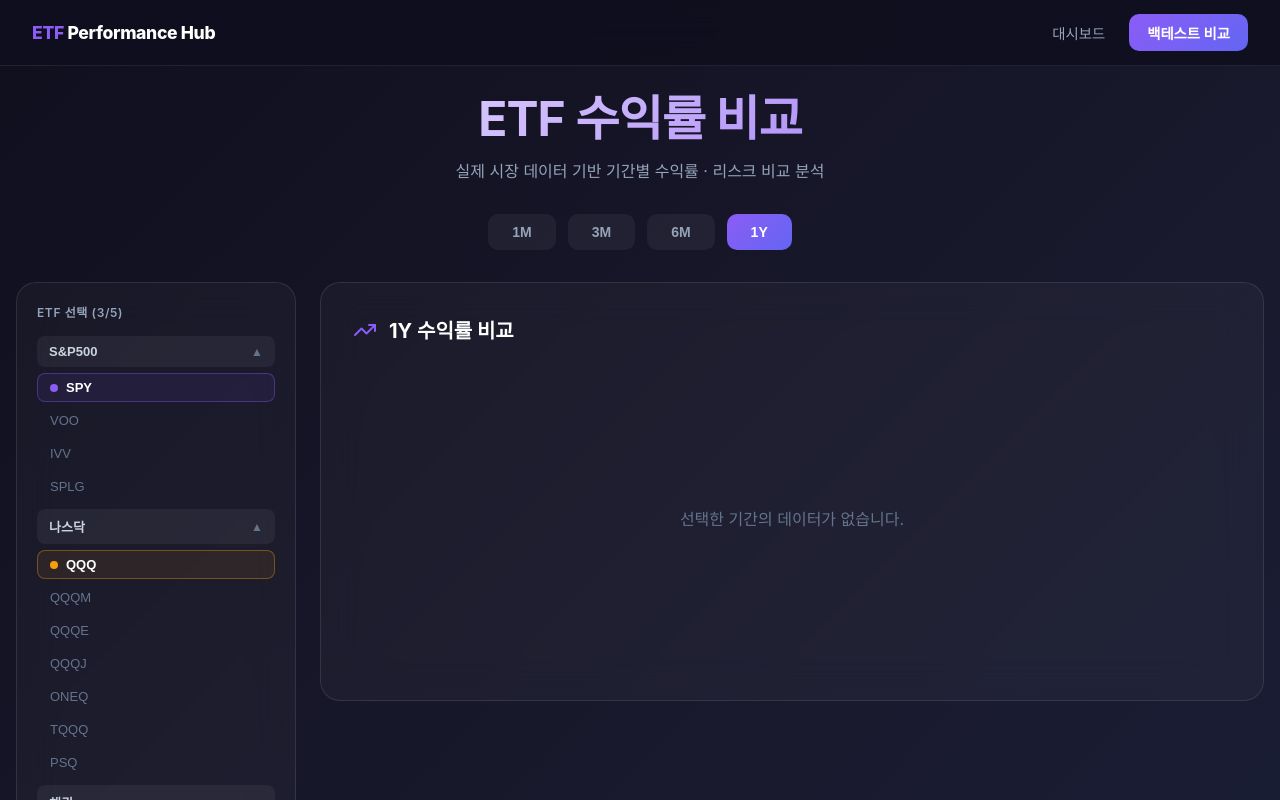
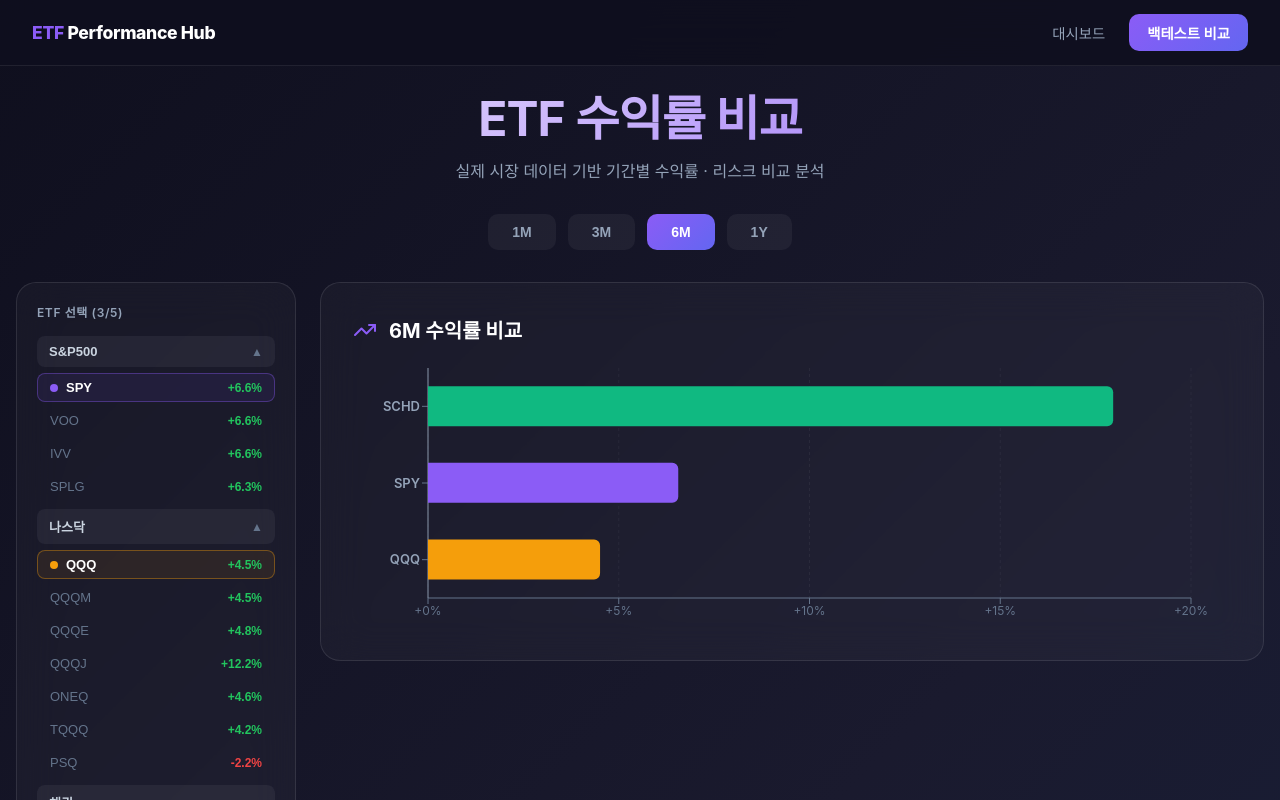
Before and after one commit to cpasuyong-blip/ETF-Dashboard, a Next.js app in the folder frontend/: page /backtest in a window 1280 px wide. Shown: the top 800 px of the page. Built offline with nearby package versions, Linux system fonts and the light colour scheme.

Commit message:
백테스트 기본 기간 1Y→6M 변경 (1Y 데이터 null로 차트 빈 문제 수정)

```diff
--- a/frontend/components/etf-backtest-chart.jsx
+++ b/frontend/components/etf-backtest-chart.jsx
@@ -19,7 +19,7 @@ export default function ETFBacktestChart() {
   const [allEtfs, setAllEtfs] = useState([]);
   const [categories, setCategories] = useState({});
   const [selectedETFs, setSelectedETFs] = useState(['QQQ', 'SCHD', 'SPY']);
-  const [selectedPeriod, setSelectedPeriod] = useState('1Y');
+  const [selectedPeriod, setSelectedPeriod] = useState('6M');
   const [loading, setLoading] = useState(true);
   const [error, setError] = useState(null);
   const [expandedCats, setExpandedCats] = useState({ '미국_나스닥': true, '미국_배당': true, '미국_S&P500': true });
```
